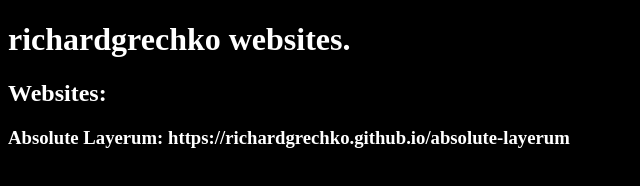
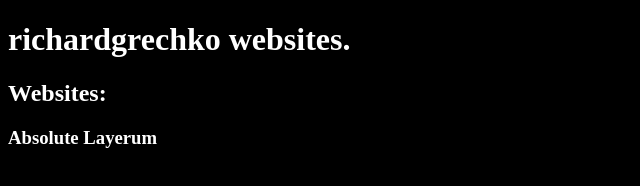
Before and after one commit to richardgrechko/richardgrechko.github.io, a plain HTML site: page index.html in a window 1280 px wide. Shown: the whole page, without its empty margins (0-640 px from the left). Drawn offline with Linux system fonts and the light colour scheme.

Commit message:
Update index.html

```diff
--- a/index.html
+++ b/index.html
@@ -11,6 +11,6 @@
 <body>
     <h1>richardgrechko websites.</h1>
     <h2>Websites: </h2>
-    <h3>Absolute Layerum: <link>https://richardgrechko.github.io/absolute-layerum</link></h3>
+    <h3 href="https://richardgrechko.github.io/absolute-layerum">Absolute Layerum</h3>
 </body>
 </html>
```
